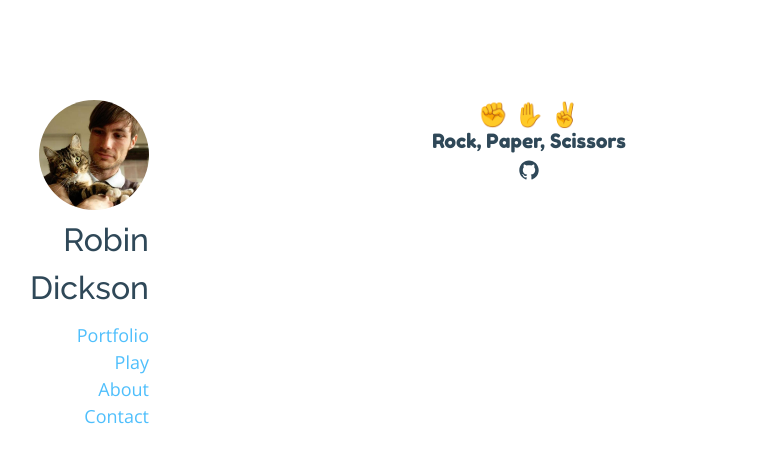
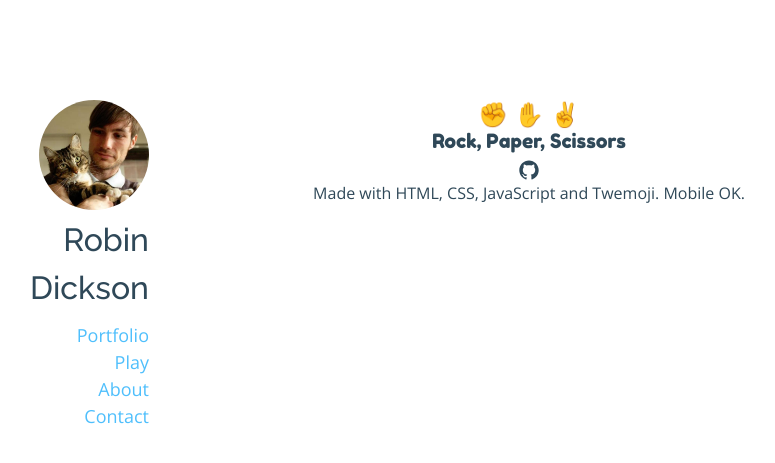
Before and after one commit to rbndickson/rbndickson.github.io, a Jekyll site: the page built from play.html, in a window 1280 px wide. Shown: the top 463 px of the page, without its empty margins (191-966 px from the left). Built offline with Jekyll 4.4.1, drawn with Linux system fonts in a browser that asks for light colours; nearby versions of some CDN libraries.

Commit message:
Add game description

```diff
--- a/_games/01-rsp.markdown
+++ b/_games/01-rsp.markdown
@@ -4,5 +4,6 @@ title:  "Rock, Paper, Scissors"
 slug: rockpaperscissors
 date:   2016-01-01 10:10:10 +0100
 emoji: ✊ ✋ ✌
+description: "Made with HTML, CSS, JavaScript and Twemoji. Mobile OK."
 repostitory: web-rock-paper-scissors
 ---
--- a/_sass/_play.scss
+++ b/_sass/_play.scss
@@ -1,6 +1,6 @@
 .games-list {
   margin: 40px 0 0 0;
-  font: normal 24px 'Fredoka One', 'Helvetica', Arial, Sans-serif;
+  font: normal 24px "Fredoka One", "Open Sans", Arial, sans-serif;
   text-align: center;
 
   a {
@@ -12,6 +12,10 @@
   }
 }
 
+.game-description {
+  font: normal $base-font-size $base-font-family;
+}
+
 @media (min-width: 800px) {
   .games-list {
     margin: 100px 0 0 0;
--- a/play.html
+++ b/play.html
@@ -10,12 +10,12 @@ layout: default
         {% endfor %}
       </span>
       <h2><a href="{{ game.url | prepend: site.baseurl }}">{{ game.title }}</a></h2>
-      <ul class="categories-list">
-        {% for category in project.categories %}
-          <img>
-        {% endfor %}
-      </ul>
-      {% include icon-github.html username="rbndickson" repository=game.repostitory %}
+      <p>
+        {% include icon-github.html username="rbndickson" repository=game.repostitory %}
+      </p>
+      <p class="game-description">
+        {{ game.description }}
+      </p>
     </li>
   {% endfor %}
 </ul>
```
